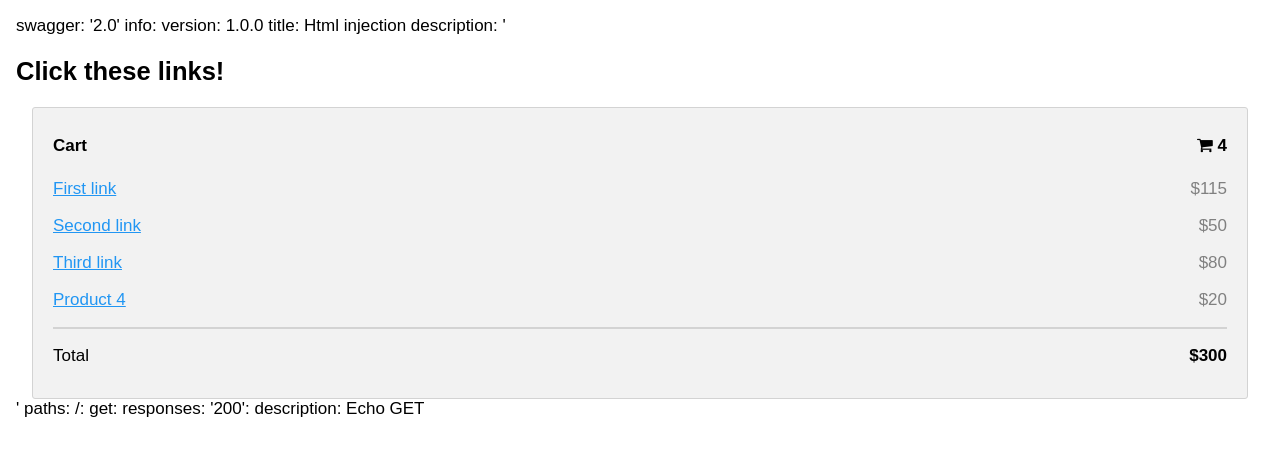
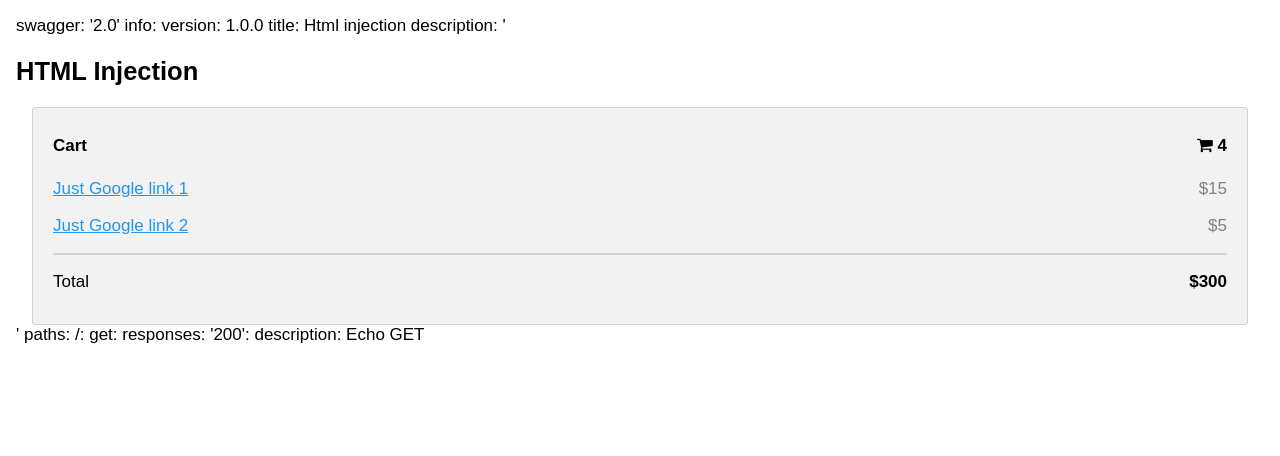
Before and after one commit to teraGL/teraGL.github.io, a plain HTML site: page index.html in a window 1280 px wide. Drawn offline with Linux system fonts and the light colour scheme.

Commit message:
Update index.html

```diff
--- a/index.html
+++ b/index.html
@@ -1,11 +1,10 @@
-<html><head></head><body>
 swagger: '2.0'
 info:
   version: 1.0.0
   title: Html injection
-  description: '
-
-
+  description: '<!DOCTYPE html>
+<html>
+<head>
 <meta name="viewport" content="width=device-width, initial-scale=1">
 <link rel="stylesheet" href="https://cdnjs.cloudflare.com/ajax/libs/font-awesome/4.7.0/css/font-awesome.min.css">
 <style>
@@ -113,25 +112,23 @@ span.price {
   }
 }
 </style>
+</head>
+<body>
 
-
-
-<h2>Click these links!</h2>
+<h2>HTML Injection</h2>
   <div class="col-25">
     <div class="container">
       <h4>Cart <span class="price" style="color:black"><i class="fa fa-shopping-cart"></i> <b>4</b></span></h4>
-      <p><a href="https://coinmarketcap.com">First link</a> <span class="price">$115</span></p>
-      <p><a href="https://www.google.com">Second link</a> <span class="price">$50</span></p>
-      <p><a href="https://hack.com">Third link</a> <span class="price">$80</span></p>
-      <p><a href="https://binance.com">Product 4</a> <span class="price">$20</span></p>
+      <p><a href="https://www.google.com">Just Google link 1</a> <span class="price">$15</span></p>
+      <p><a href="https://www.google.com">Just Google link 2</a> <span class="price">$5</span></p>
       <hr>
       <p>Total <span class="price" style="color:black"><b>$300</b></span></p>
     </div>
   </div>
+</div>
 
-
-
-
+</body>
+</html>
 '
 paths:
   /:
@@ -139,4 +136,3 @@ paths:
       responses:
         '200':
           description: Echo GET
-</body></html>
```
